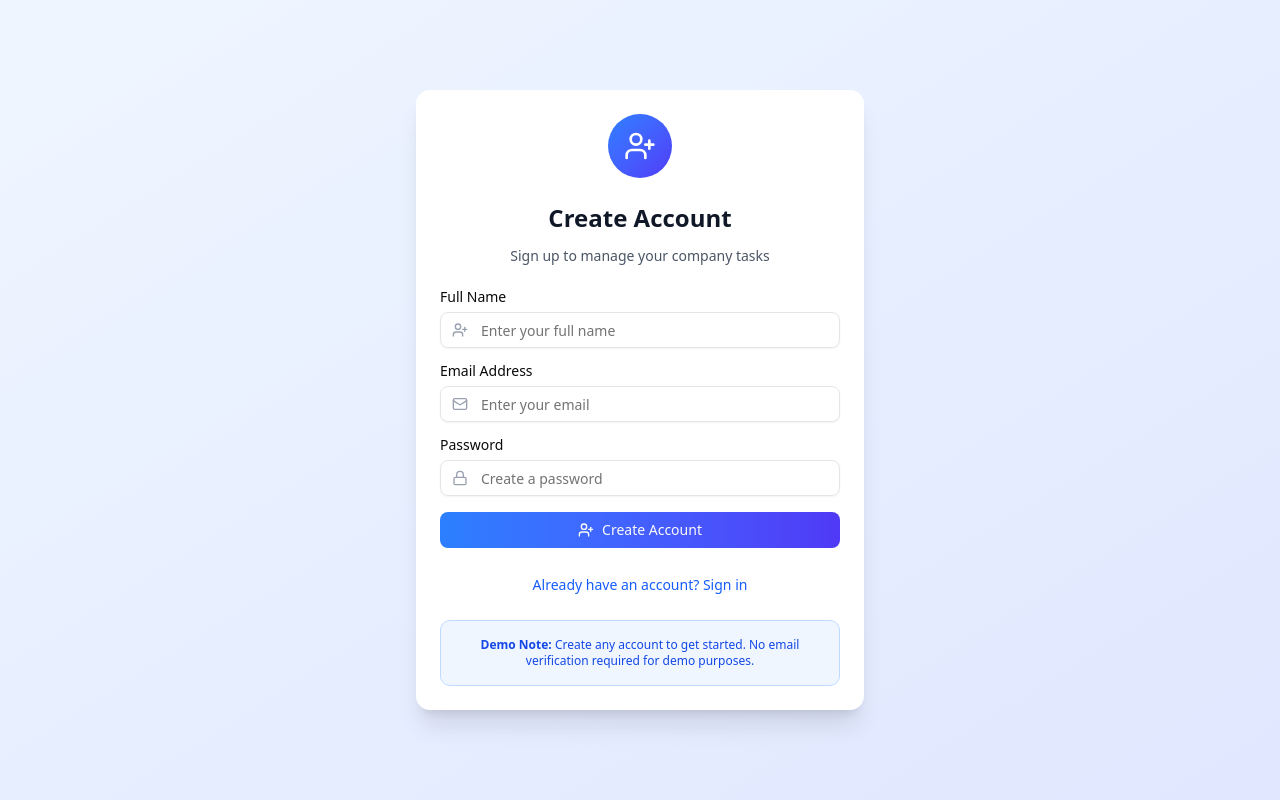
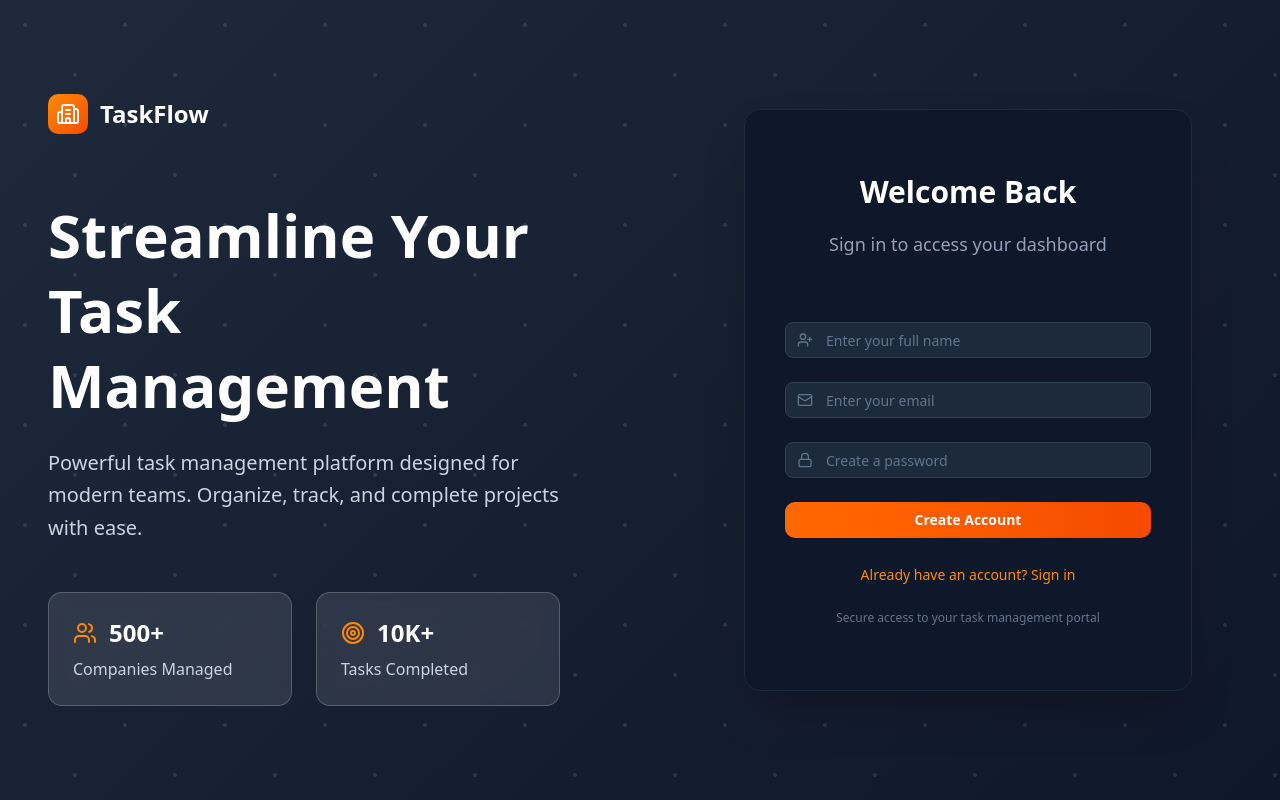
Before and after one commit to arjavatech/task_management_web, a React (Vite) app: page /login in a window 1280 px wide. Both pictures are taken after a click on the button "Don't have an account? Sign up". Built offline with nearby package versions, Linux system fonts and the light colour scheme; no server answers.

Commit message:
Login Page Changes

```diff
--- a/src/App.jsx
+++ b/src/App.jsx
@@ -336,6 +336,7 @@ function AppContent() {
               <CompanyList
                 companies={companies}
                 onAddCompany={addCompany}
+                onUpdateCompany={updateCompany}
                 onDeleteCompany={deleteCompany}
               />
             </Layout>
--- a/src/pages/Login.jsx
+++ b/src/pages/Login.jsx
@@ -6,7 +6,7 @@ import { Input } from '@/components/ui/input'
 import { Label } from '@/components/ui/label'
 import { loginUser, registerUser } from '../firebase/config'
 import { useAuth } from '../contexts/AuthContext'
-import { Building2, Mail, Lock, LogIn, UserPlus, AlertCircle, ArrowRight } from 'lucide-react'
+import { Building2, Mail, Lock, LogIn, UserPlus, AlertCircle, ArrowRight, CheckCircle, Users, Target } from 'lucide-react'
 
 export default function Login() {
   const [isSignUp, setIsSignUp] = useState(false)
@@ -66,40 +66,82 @@ export default function Login() {
   }
 
   return (
-    <div className="min-h-screen bg-gradient-to-br from-blue-50 to-indigo-100 flex items-center justify-center p-4">
+    <div className="min-h-screen" style={{
+      backgroundImage: `
+        radial-gradient(circle at 25px 25px, rgba(255,255,255,0.1) 2px, transparent 0),
+        radial-gradient(circle at 75px 75px, rgba(255,255,255,0.1) 2px, transparent 0),
+        linear-gradient(135deg, #1e293b 0%, #0f172a 100%)
+      `,
+      backgroundSize: '100px 100px, 100px 100px, 100% 100%'
+    }}>
+      <div className="min-h-screen flex items-center justify-center">
+        <div className="max-w-7xl w-full flex">
+          {/* LEFT SIDE */}
+          <div className="flex-1 flex flex-col justify-center px-8 lg:px-12">
+            {/* Logo & App Name */}
+            <div className="flex items-center gap-3 mb-16">
+              <div className="w-10 h-10 bg-gradient-to-br from-orange-400 to-orange-600 rounded-lg flex items-center justify-center">
+                <Building2 className="w-6 h-6 text-white" />
+              </div>
+              <span className="text-2xl font-bold text-white">TaskFlow</span>
+            </div>
+
+            <div className="max-w-lg">
+              {/* Bold Title */}
+              <h1 className="text-5xl lg:text-6xl font-bold text-white mb-6 leading-tight">
+                Streamline Your Task Management
+              </h1>
+
+              {/* Supporting Paragraph */}
+              <p className="text-xl text-slate-300 mb-12 leading-relaxed">
+                Powerful task management platform designed for modern teams. Organize, track, and complete projects with ease.
+              </p>
+
+              {/* Statistics Boxes */}
+              <div className="grid grid-cols-2 gap-6">
+                <div className="bg-white/10 backdrop-blur-sm rounded-xl p-6 border border-white/20">
+                  <div className="flex items-center gap-3 mb-2">
+                    <Users className="w-6 h-6 text-orange-400" />
+                    <span className="text-2xl font-bold text-white">500+</span>
+                  </div>
+                  <p className="text-slate-300">Companies Managed</p>
+                </div>
+                <div className="bg-white/10 backdrop-blur-sm rounded-xl p-6 border border-white/20">
+                  <div className="flex items-center gap-3 mb-2">
+                    <Target className="w-6 h-6 text-orange-400" />
+                    <span className="text-2xl font-bold text-white">10K+</span>
+                  </div>
+                  <p className="text-slate-300">Tasks Completed</p>
+                </div>
+              </div>
+            </div>
+          </div>
+
+          {/* RIGHT SIDE */}
+          <div className="flex-1 flex items-center justify-center px-8">
             <div className="w-full max-w-md">
-        <Card className="shadow-xl border-0">
-          <CardHeader className="space-y-1 text-center">
-            <div className="mx-auto w-16 h-16 bg-gradient-to-br from-blue-500 to-indigo-600 rounded-full flex items-center justify-center mb-4">
-              {isSignUp ? (
-                <UserPlus className="w-8 h-8 text-white" />
-              ) : (
-                <LogIn className="w-8 h-8 text-white" />
-              )}
-            </div>
-            <CardTitle className="text-2xl font-bold text-gray-900">
-              {isSignUp ? 'Create Account' : 'Welcome Back'}
+              <Card className="bg-slate-900 border-slate-800 shadow-2xl rounded-2xl">
+                <CardHeader className="text-center pb-10 pt-10">
+                  <CardTitle className="text-3xl font-bold text-white mb-3">
+                    Welcome Back
                   </CardTitle>
-            <CardDescription className="text-gray-600">
-              {isSignUp
-                ? 'Sign up to manage your company tasks'
-                : 'Sign in to your task management dashboard'}
+                  <CardDescription className="text-slate-400 text-lg">
+                    Sign in to access your dashboard
                   </CardDescription>
                 </CardHeader>
-          <CardContent>
-            <form onSubmit={handleSubmit} className="space-y-4">
+                <CardContent className="px-10 pb-10">
+                <form onSubmit={handleSubmit} className="space-y-6">
                   {isSignUp && (
                     <div className="space-y-2">
-                  <Label htmlFor="name">Full Name</Label>
                       <div className="relative">
-                    <UserPlus className="absolute left-3 top-1/2 transform -translate-y-1/2 text-gray-400 w-4 h-4" />
+                        <UserPlus className="absolute left-3 top-1/2 transform -translate-y-1/2 text-slate-500 w-4 h-4" />
                         <Input
                           id="name"
                           type="text"
                           placeholder="Enter your full name"
                           value={name}
                           onChange={(e) => setName(e.target.value)}
-                      className="pl-10"
+                          className="pl-10 bg-slate-800 border-slate-700 text-white placeholder:text-slate-500"
                           required={isSignUp}
                         />
                       </div>
@@ -107,56 +149,52 @@ export default function Login() {
                   )}
 
                   <div className="space-y-2">
-                <Label htmlFor="email">Email Address</Label>
                     <div className="relative">
-                  <Mail className="absolute left-3 top-1/2 transform -translate-y-1/2 text-gray-400 w-4 h-4" />
+                      <Mail className="absolute left-3 top-1/2 transform -translate-y-1/2 text-slate-500 w-4 h-4" />
                       <Input
                         id="email"
                         type="email"
                         placeholder="Enter your email"
                         value={email}
                         onChange={(e) => setEmail(e.target.value)}
-                    className="pl-10"
+                        className="pl-10 bg-slate-800 border-slate-700 text-white placeholder:text-slate-500"
                         required
                       />
                     </div>
                   </div>
 
                   <div className="space-y-2">
-                <Label htmlFor="password">Password</Label>
                     <div className="relative">
-                  <Lock className="absolute left-3 top-1/2 transform -translate-y-1/2 text-gray-400 w-4 h-4" />
+                      <Lock className="absolute left-3 top-1/2 transform -translate-y-1/2 text-slate-500 w-4 h-4" />
                       <Input
                         id="password"
                         type="password"
                         placeholder={isSignUp ? 'Create a password' : 'Enter your password'}
                         value={password}
                         onChange={(e) => setPassword(e.target.value)}
-                    className="pl-10"
+                        className="pl-10 bg-slate-800 border-slate-700 text-white placeholder:text-slate-500"
                         required
                       />
                     </div>
                   </div>
 
                   {error && (
-                <div className="flex items-center gap-2 p-3 bg-red-50 border border-red-200 rounded-lg">
-                  <AlertCircle className="w-4 h-4 text-red-500 flex-shrink-0" />
-                  <p className="text-sm text-red-700">{error}</p>
+                    <div className="flex items-center gap-2 p-3 bg-red-900/50 border border-red-800 rounded-lg">
+                      <AlertCircle className="w-4 h-4 text-red-400 flex-shrink-0" />
+                      <p className="text-sm text-red-300">{error}</p>
                     </div>
                   )}
 
                   {message && (
-                <div className="flex items-center gap-2 p-3 bg-green-50 border border-green-200 rounded-lg">
-                  <div className="w-4 h-4 bg-green-500 rounded-full flex items-center justify-center flex-shrink-0">
-                    <span className="text-white text-xs">✓</span>
-                  </div>
-                  <p className="text-sm text-green-700">{message}</p>
+                    <div className="flex items-center gap-2 p-3 bg-green-900/50 border border-green-800 rounded-lg">
+                      <CheckCircle className="w-4 h-4 text-green-400 flex-shrink-0" />
+                      <p className="text-sm text-green-300">{message}</p>
                     </div>
                   )}
 
                   <Button
                     type="submit"
-                className="w-full bg-gradient-to-r from-blue-500 to-indigo-600 hover:from-blue-600 hover:to-indigo-700"
+                    className="w-full bg-gradient-to-r from-orange-500 to-orange-600 hover:from-orange-600 hover:to-orange-700 text-white font-semibold py-3 rounded-lg"
                     disabled={loading}
                   >
                     {loading ? (
@@ -165,10 +203,7 @@ export default function Login() {
                         {isSignUp ? 'Creating Account...' : 'Signing In...'}
                       </div>
                     ) : (
-                  <div className="flex items-center gap-2">
-                    {isSignUp ? <UserPlus className="w-4 h-4" /> : <LogIn className="w-4 h-4" />}
-                    {isSignUp ? 'Create Account' : 'Sign In'}
-                  </div>
+                      <span>{isSignUp ? 'Create Account' : 'Sign In'}</span>
                     )}
                   </Button>
                 </form>
@@ -177,7 +212,7 @@ export default function Login() {
                   <button
                     type="button"
                     onClick={toggleMode}
-                className="text-sm text-blue-600 hover:text-blue-800 font-medium"
+                    className="text-sm text-orange-400 hover:text-orange-300 font-medium"
                   >
                     {isSignUp
                       ? 'Already have an account? Sign in'
@@ -185,16 +220,15 @@ export default function Login() {
                   </button>
                 </div>
 
-            {/* Demo Account Info */}
-            <div className="mt-6 p-4 bg-blue-50 rounded-lg border border-blue-200">
-              <p className="text-xs text-blue-700 text-center">
-                <strong>Demo Note:</strong> Create any account to get started.
-                No email verification required for demo purposes.
+                <p className="text-xs text-slate-500 text-center mt-6">
+                  Secure access to your task management portal
                 </p>
-            </div>
               </CardContent>
             </Card>
           </div>
         </div>
+        </div>
+      </div>
+    </div>
   )
 }
```
Also changed, not shown: src/pages/CompanyList.jsx (+97 -4 lines), src/pages/CompanyPage.jsx (+76 -42 lines), 1 other file (tests, documents, lock files or other folders). Lines whose indentation alone changed are shown as unchanged.
